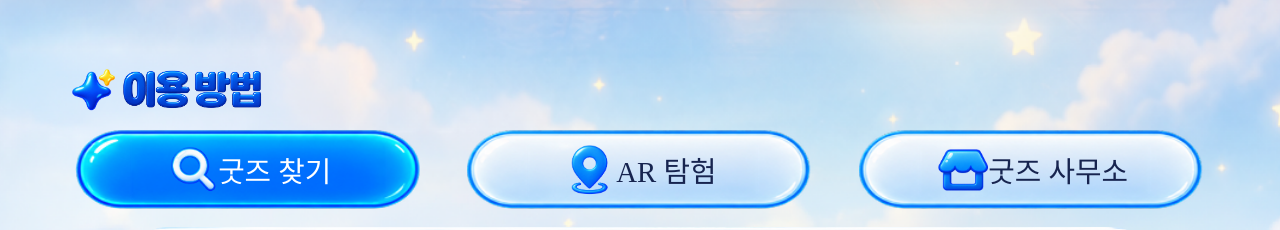
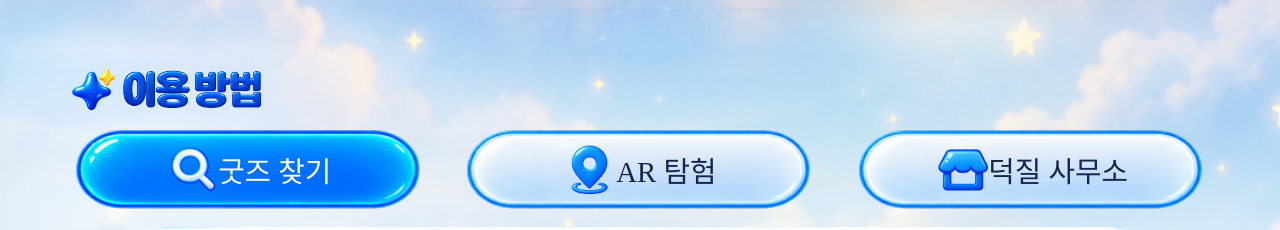
Before and after one commit to L-jy16/dongnechingudeul-landing-page, a React (Create React App) app: page / in a window 1280 px wide. Shown: the part 960-1190 px from the top of the page. Built offline with nearby package versions, Linux system fonts and the light colour scheme; a web font is replaced by a local one.

Commit message:
텍스트 수정 및 이미지 수정

```diff
--- a/src/components/UserService.jsx
+++ b/src/components/UserService.jsx
@@ -61,7 +61,7 @@ const UserService = () => {
               onClick={() => moveSlide(2)}
             >
               <span />
-              굿즈 사무소
+              덕질 사무소
             </button>
           </div>
 
@@ -144,10 +144,10 @@ const UserService = () => {
                 </div>
               </SwiperSlide>
 
-              {/* 03 굿즈 사무소 */}
+              {/* 03 덕질 사무소 */}
               <SwiperSlide>
                 <div className="img__wrap">
-                  <img className="slider" src={guild_find} alt="굿즈 사무소" />
+                  <img className="slider" src={guild_find} alt="덕질 사무소" />
                   <div className="slider__wrap">
                     <img
                       className="icon icon03"
@@ -156,7 +156,7 @@ const UserService = () => {
                     />
                     <div className="text__wrap">
                       <h3 className="title">
-                        <strong>굿즈 사무소에</strong> 굿즈를 등록하고
+                        <strong>덕질 사무소에</strong> 굿즈를 등록하고
                         <br />
                         나만의 컬렉션을 완성해보세요.
                       </h3>
@@ -171,7 +171,7 @@ const UserService = () => {
                   <img
                     className="step"
                     src={guild_step}
-                    alt="굿즈 사무소 이용 단계"
+                    alt="덕질 사무소 이용 단계"
                   />
                 </div>
               </SwiperSlide>
```
